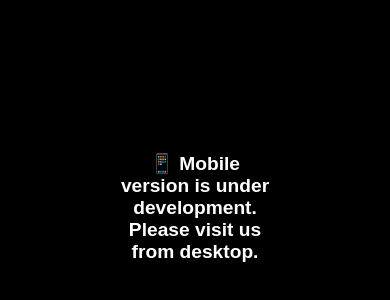
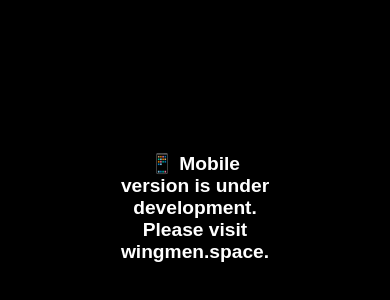
Before and after one commit to Suda742/wingman-main-dadadad, a plain HTML site: page index.html in a window 390 px wide. Shown: the part 214-514 px from the top of the page. Drawn offline with Linux system fonts and the light colour scheme.

Commit message:
Update mobile message with new URL

```diff
--- a/index.html
+++ b/index.html
@@ -336,7 +336,7 @@
     <img src="/images/bg.png" alt="Background Image" />
   </div>
   <div class="mobile-message">
-  <p>📱 Mobile version is under development.<br> Please visit us from desktop.</p>
+  <p>📱 Mobile version is under development.<br> Please visit wingmen.space.</p>
 </div>
 
   <div class="card">
```
